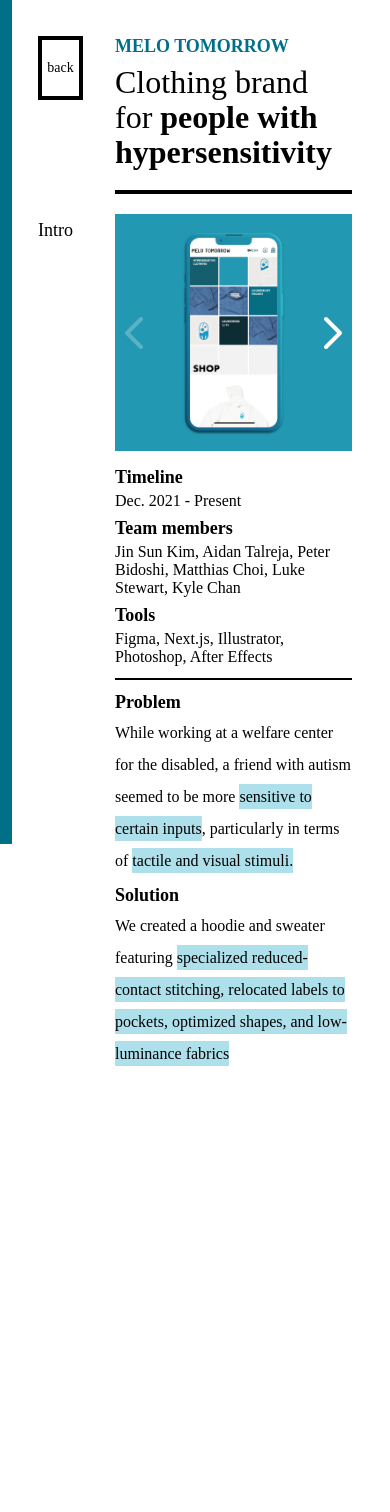
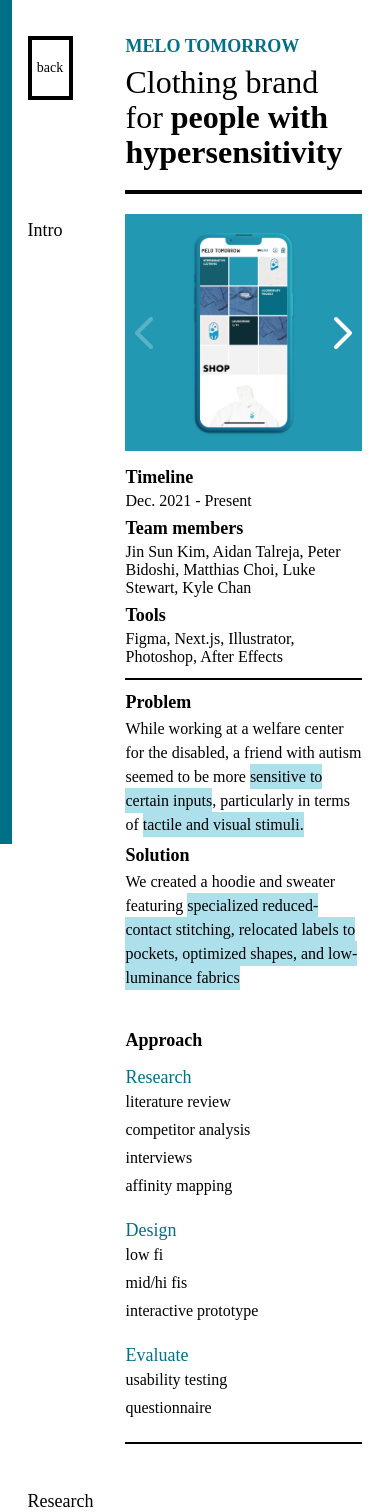
Before and after one commit to kl527/personal, a Next.js app: page /melotomorrow in a window 390 px wide. Before the commit the page ends 1078 px from the top, so only its background shows below. Built offline with nearby package versions, Linux system fonts and the light colour scheme; a web font is replaced by a local one.

Commit message:
finished intro

```diff
--- a/app/melotomorrow/components/Intro.tsx
+++ b/app/melotomorrow/components/Intro.tsx
@@ -1,6 +1,7 @@
 "use client";
 import React, { useRef } from 'react';
 import useInViewPort from '../../hooks/useInViewPort';
+import Image from 'next/image';
 
 export const Intro = (): JSX.Element => {
     const sensitiveRef = useRef<HTMLSpanElement>(null);
@@ -10,7 +11,8 @@
     const stitchingInViewport = useInViewPort(stitchingRef);
 
     return (
-        <div className="md:flex flex-row-reverse w-[237px] md:w-[646px] lg:w-[800px] md:flex md:gap-5 md:mb-5">
+        <div>
+            <div className="md:flex flex-row-reverse mb-10 w-[237px] md:w-[646px] lg:w-[800px] md:flex md:gap-5 md:mb-10">
                 <div>
                     <h1 className="font-bold mb-1 text-black text-lg md:text-[21px] tracking-[0] leading-[normal]">Timeline</h1>
                     <p className="font-normal mb-2 text-black md:text-[20px] text-base tracking-[0] leading-[normal]">Dec. 2021 - Present</p>
@@ -26,7 +28,7 @@
                 <div className="md:w-[646px] w-[237px] lg:w-[800px] md:hidden h-[2px] mb-3 mt-3 bg-black" />
                 <div>
                     <h1 className="font-bold mb-1 text-black text-lg md:text-[21px] tracking-[0] leading-[normal]">Problem</h1>
-                <p className="font-normal mb-2 text-black md:text-[20px] text-base tracking-[0] leading-8">
+                    <p className="font-normal mb-2 text-black md:text-[20px] text-base tracking-[0] leading-6 md:leading-8">
                         While working at a welfare center for the disabled, a friend with autism seemed to be more <em
                             ref={sensitiveRef}
                             className={`highlight ${sensitiveInViewport ? 'shown' : ''}`}>
@@ -36,7 +38,7 @@
                             className={`highlight ${sensitiveInViewport ? 'shown' : ''}`}>tactile and visual stimuli.</em>
                     </p>
                     <h1 className="font-bold mb-1 text-black text-lg md:text-[21px] tracking-[0] leading-[normal]">Solution</h1>
-                <p className="font-normal mb-2 text-black md:text-[20px] text-base tracking-[0] leading-8">
+                    <p className="font-normal mb-2 text-black md:text-[20px] text-base tracking-[0] leading-6 md:leading-8">
                         We created a hoodie and sweater featuring <em
                             ref={stitchingRef}
                             className={`highlight ${stitchingInViewport ? 'shown' : ''}`}>
@@ -45,5 +47,42 @@
                     </p>
                 </div>
             </div>
+            <div>
+                <h1 className='mb-4 text-black text-lg md:text-[21px] tracking-[0] leading-[normal] '>Approach</h1>
+                <div className='md:flex w-[237px] md:w-[646px] lg:w-[800px] md:gap-[100px] lg:gap-[130px]'>
+                    <div className=''>
+                        <h1 className='text-melo-blue md:mb-4 font-normal text-lg md:text-[21px] tracking-[0] leading-[normal]'>
+                            Research
+                        </h1>
+                        <p className="font-normal mb-5 text-black md:text-[20px] text-base tracking-[0] leading-7">
+                            literature review <br />
+                            competitor analysis <br />
+                            interviews <br />
+                            affinity mapping
+                        </p>
+                    </div>
+                    <div className=''>
+                        <h1 className='text-melo-blue md:mb-4 font-normal text-lg md:text-[21px] tracking-[0] leading-[normal]'>
+                            Design
+                        </h1>
+                        <p className="font-normal mb-5 text-black md:text-[20px] text-base tracking-[0] leading-7">
+                            low fi <br />
+                            mid/hi fis <br />
+                            interactive prototype
+                        </p>
+                    </div>
+                    <div className=''>
+                        <h1 className='text-melo-blue md:mb-4 font-normal text-lg md:text-[21px] tracking-[0] leading-[normal]'>
+                            Evaluate
+                        </h1>
+                        <p className="font-normal mb-5 text-black md:text-[20px] text-base tracking-[0] leading-7">
+                            usability testing <br />
+                            questionnaire
+                        </p>
+                    </div>
+                </div>
+            </div>
+            <div className="md:w-[646px] w-[237px] lg:w-[800px] h-[2px] mb-3 bg-black" />
+        </div>
     );
 };
--- a/app/melotomorrow/components/MTleft.tsx
+++ b/app/melotomorrow/components/MTleft.tsx
@@ -10,6 +10,10 @@
         <div className="font-normal text-lg md:text-[21px] tracking-[0] leading-[normal]">
           Intro
         </div>
+        <div className="font-normal mt-[1250px] md:mt-[950px] lg:mt-[830px] text-lg md:text-[21px] tracking-[0] leading-[normal]">
+          Research
+        </div>
       </div>
+
     );
   };
--- a/app/melotomorrow/components/Preloader.tsx
+++ b/app/melotomorrow/components/Preloader.tsx
@@ -16,7 +16,7 @@
         autoplay: true,
         path: '/loading.json',
       });
-      animationInstance.current?.setSpeed(1.3);
+      animationInstance.current?.setSpeed(1.4);
       return () => {
         animationInstance.current?.destroy();
         animationInstance.current = null;
```
Also changed, not shown: public/overview.png (added). Lines whose indentation alone changed are shown as unchanged.
